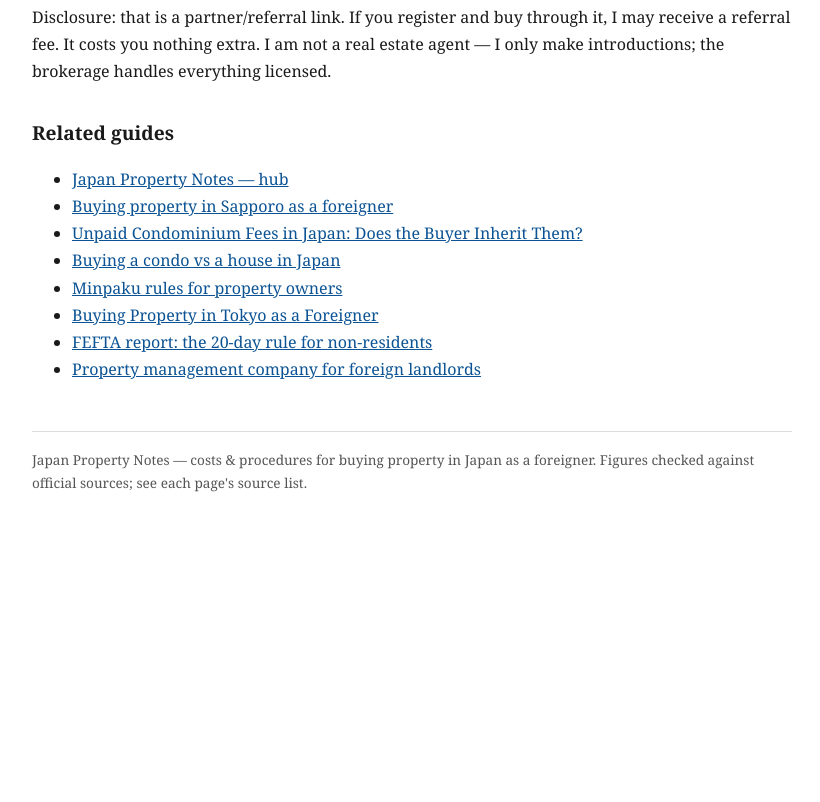
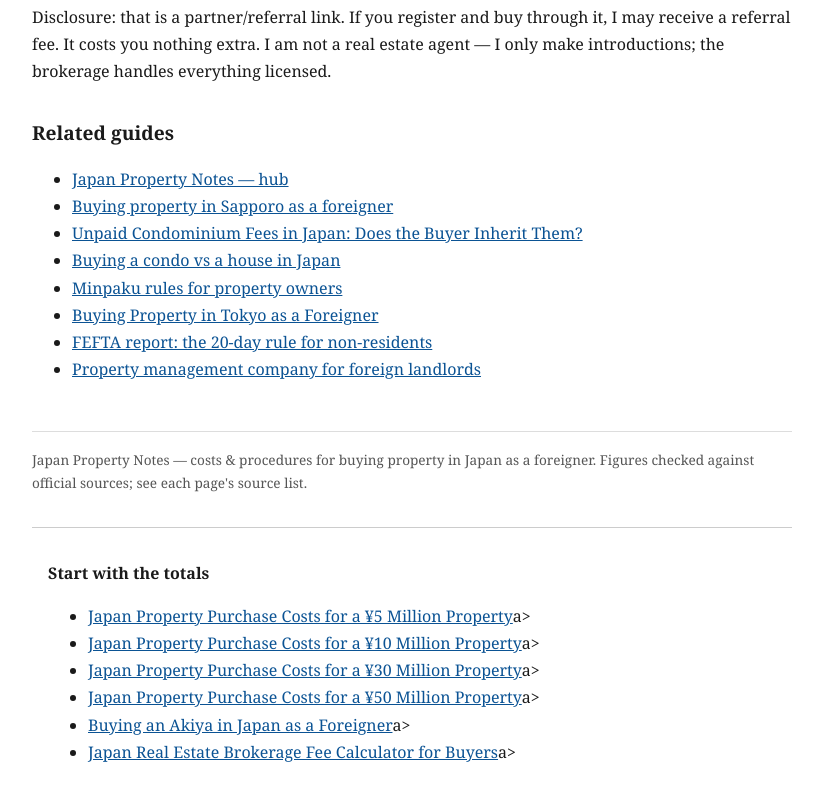
Before and after one commit to 44ailab/japan-property-notes, a plain HTML site: page buying-property-in-niseko-as-a-foreigner.html in a window 1280 px wide. Shown: the part 4505-5307 px from the top of the page, without its empty margins (228-1048 px from the left). Before the commit the page ends 5032 px from the top, so only its background shows below. Drawn offline with Linux system fonts and the light colour scheme.

Commit message:
Add Start with the totals links

```diff
--- a/buying-property-in-niseko-as-a-foreigner.html
+++ b/buying-property-in-niseko-as-a-foreigner.html
@@ -90,5 +90,16 @@ document.addEventListener('click', function(e){
   }
 });
 </script>
+<nav style="margin:2em 0;padding:1em;border-top:1px solid #ccc">
+<p><strong>Start with the totals</strong></p>
+<ul>
+  <li><a href="https://44ailab.github.io/japan-property-notes/japan-property-purchase-costs-5-million-yen.html">Japan Property Purchase Costs for a ¥5 Million Property</a>a></li>
+  <li><a href="https://44ailab.github.io/japan-property-notes/japan-property-purchase-costs-10-million-yen.html">Japan Property Purchase Costs for a ¥10 Million Property</a>a></li>
+  <li><a href="https://44ailab.github.io/japan-property-notes/japan-property-purchase-costs-30-million-yen.html">Japan Property Purchase Costs for a ¥30 Million Property</a>a></li>
+  <li><a href="https://44ailab.github.io/japan-property-notes/japan-property-purchase-costs-50-million-yen.html">Japan Property Purchase Costs for a ¥50 Million Property</a>a></li>
+  <li><a href="https://44ailab.github.io/japan-property-notes/buying-an-akiya-in-japan-as-a-foreigner.html">Buying an Akiya in Japan as a Foreigner</a>a></li>
+  <li><a href="https://44ailab.github.io/japan-property-notes/japan-real-estate-brokerage-fee-calculator.html">Japan Real Estate Brokerage Fee Calculator for Buyers</a>a></li>
+  </ul>
+</nav>
 </body>
 </html>
```
